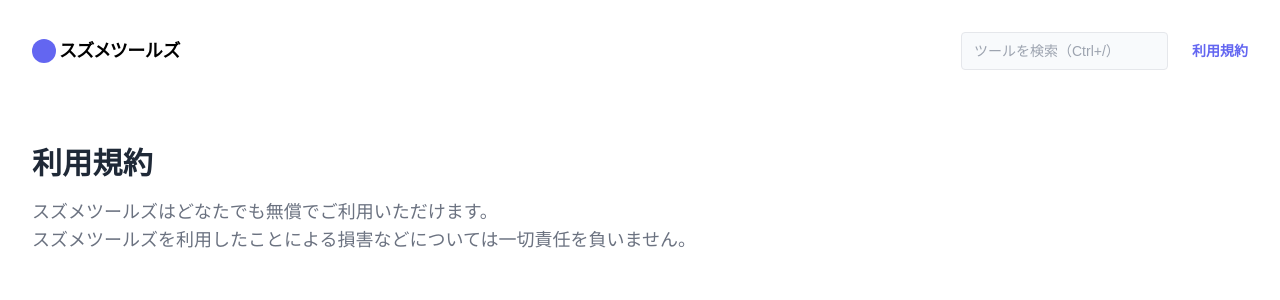
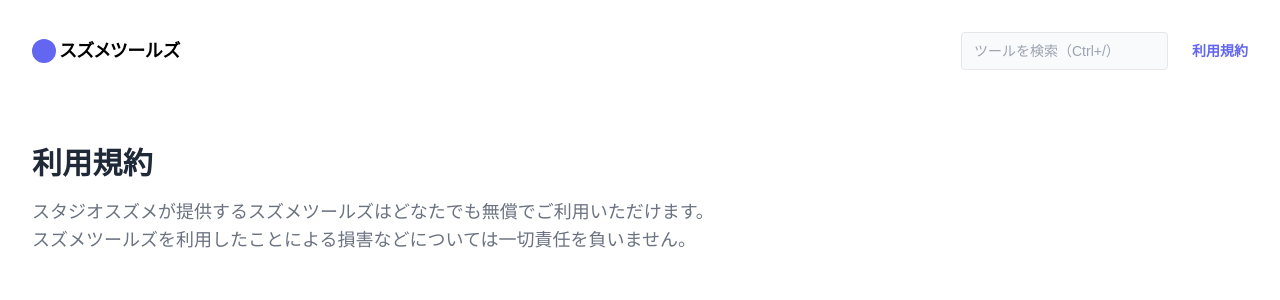
Before and after one commit to sharapeco/tools.suzume.dev, a SvelteKit app: page /tos in a window 1280 px wide. Shown: the top 300 px of the page. Built offline with nearby package versions, Linux system fonts and the light colour scheme.

Commit message:
✍️ スタジオスズメへのリンクを追加

```diff
--- a/src/routes/tos/+page.svelte
+++ b/src/routes/tos/+page.svelte
@@ -8,7 +8,7 @@
 	</header>
 
 	<ol class="mb-6 sm:text-lg md:mb-8">
-		<li>スズメツールズはどなたでも無償でご利用いただけます。</li>
+		<li><a href="https://suzume.dev">スタジオスズメ</a>が提供するスズメツールズはどなたでも無償でご利用いただけます。</li>
 		<li>スズメツールズを利用したことによる損害などについては一切責任を負いません。</li>
 	</ol>
 </main>
```
